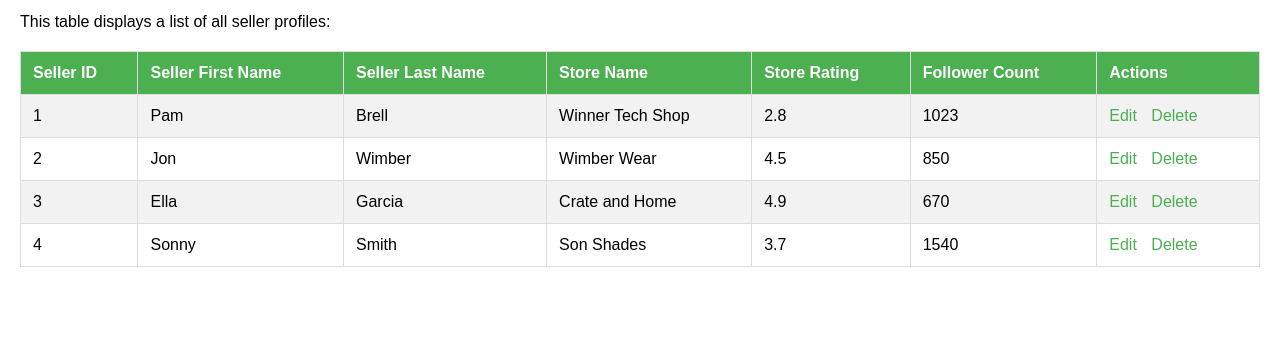
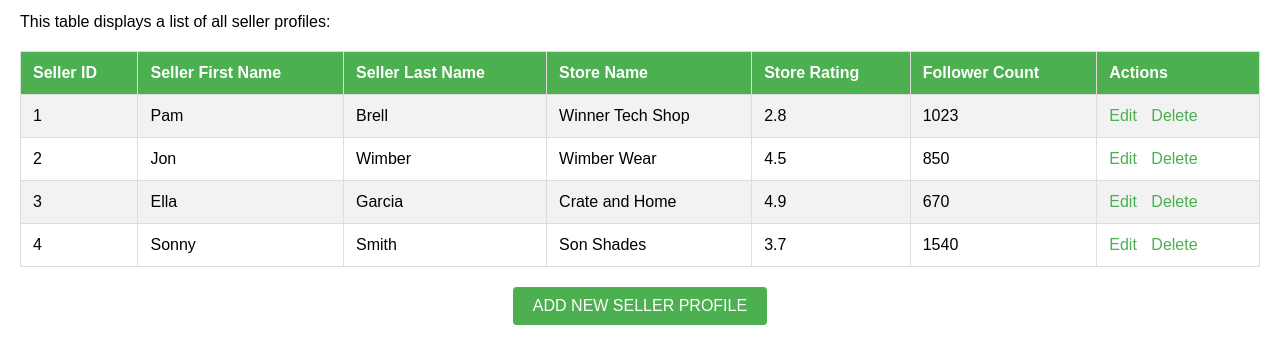
Before and after one commit to bricar25/Project-Step-3-Draft-Version, a plain HTML site: page sellers.html in a window 1280 px wide. Shown: the part 121-484 px from the top of the page. Drawn offline with Linux system fonts and the light colour scheme.

Commit message:
added ADD buttons to pages. Need to create additional pages for button to link.

```diff
--- a/sellers.html
+++ b/sellers.html
@@ -75,6 +75,12 @@
                 </td>
             </tr>
         </table>
+        <!-- Add Seller Profile Button -->
+        <div class = "add-button-container">
+            <a href="editSeller.html" class="add-button">ADD NEW SELLER PROFILE</a>
+        </div>
+
+
     </main>
 
 
--- a/styles.css
+++ b/styles.css
@@ -95,3 +95,23 @@ button:hover {
 .cancel:hover {
     background-color: #e31b0c;
 }
+/* Center the container holding the button */
+.add-button-container {
+    text-align: center;
+    margin-top: 20px;
+}
+
+.add-button {
+    display: inline-block;
+    padding: 10px 20px;
+    background-color: #4CAF50;
+    color: white;
+    text-decoration: none;
+    font-size: 16px;
+    border-radius: 4px;
+    text-align: center;
+}
+
+.add-button:hover {
+    background-color: #45a049;
+}
```
Also changed, not shown: customers.html (+5 -0 lines), store1_CRM.html (+4 -0 lines).
